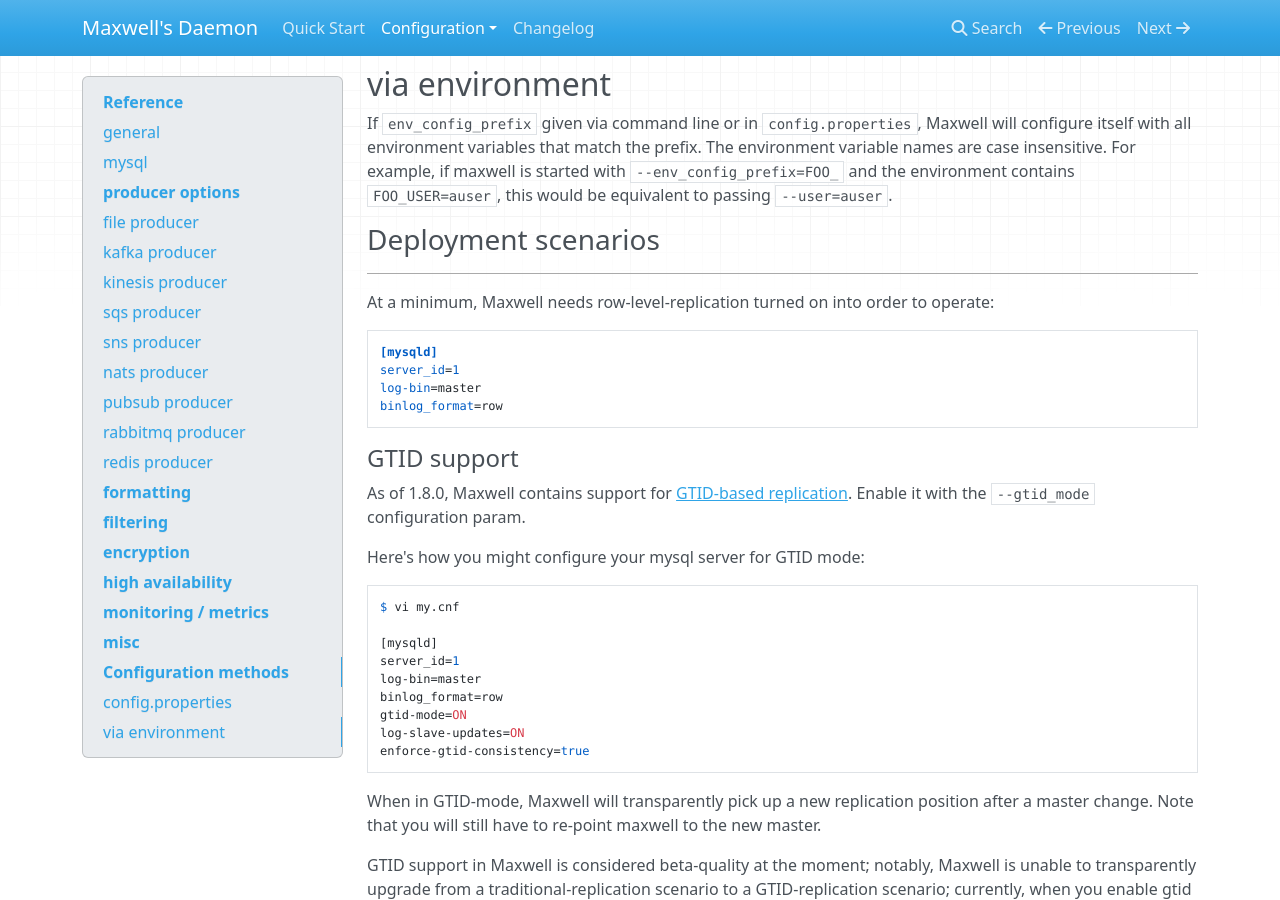
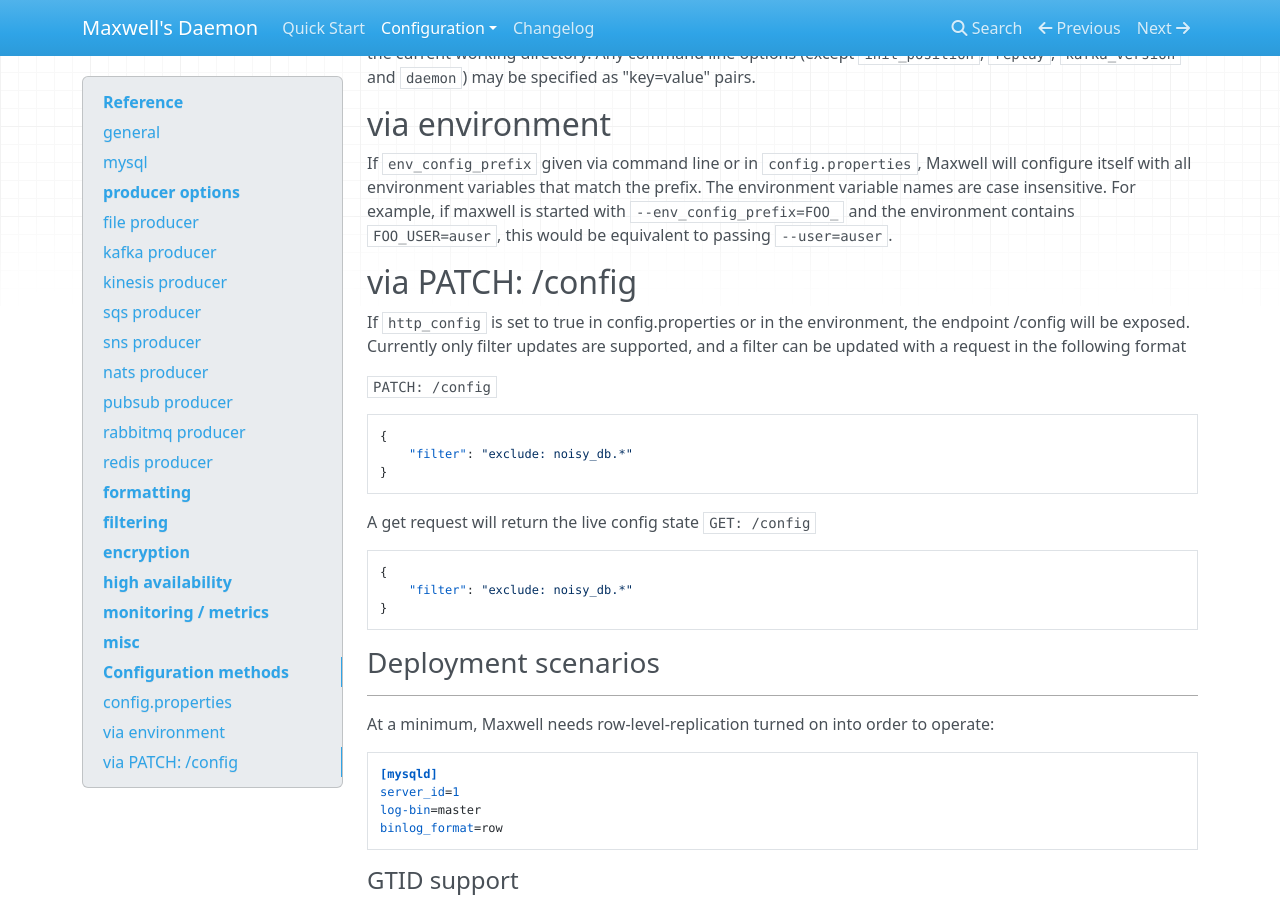
Before and after one commit to zendesk/maxwell, an MkDocs documentation site: the page built from docs/docs/config.md, in a window 1280 px wide and 900 px high, scrolled down 9183 px. Built offline with MkDocs 1.6.1, drawn with Linux system fonts in a browser that asks for light colours; nearby versions of some CDN libraries; some of the changed text lies outside the part shown.

Commit message:
updated documentation

````diff
--- a/docs/docs/config.md
+++ b/docs/docs/config.md
@@ -214,6 +214,7 @@
 init_position                  | FILE:POSITION[:HEARTBEAT]           | ignore the information in maxwell.positions and start at the given binlog position. Not available in config.properties. |
 replay                         | BOOLEAN                             | enable maxwell's read-only "replay" mode: don't store a binlog position or schema changes.  Not available in config.properties. |
 buffer_memory_usage            | FLOAT                               | Determines how much memory the Maxwell event buffer will use from the jvm max memory. Size of the buffer is: buffer_memory_usage * -Xmx" | 0.25
+http_config                    | BOOLEAN                             | enable http config endpoint for config updates without restart | false
 
 
 <p id="loglevel" class="jumptarget">
@@ -268,6 +269,25 @@
 started with `--env_config_prefix=FOO_` and the environment contains `FOO_USER=auser`,
 this would be equivalent to passing `--user=auser`.
 
+## via PATCH: /config
+If `http_config` is set to true in config.properties or in the environment,
+the endpoint /config will be exposed. Currently only filter updates are supported,
+and a filter can be updated with a request in the following format
+
+`PATCH: /config`
+```json
+{
+	"filter": "exclude: noisy_db.*"
+}
+```
+
+A get request will return the live config state
+`GET: /config`
+```json
+{
+	"filter": "exclude: noisy_db.*"
+}
+```
 
 ### Deployment scenarios
 ***
````
